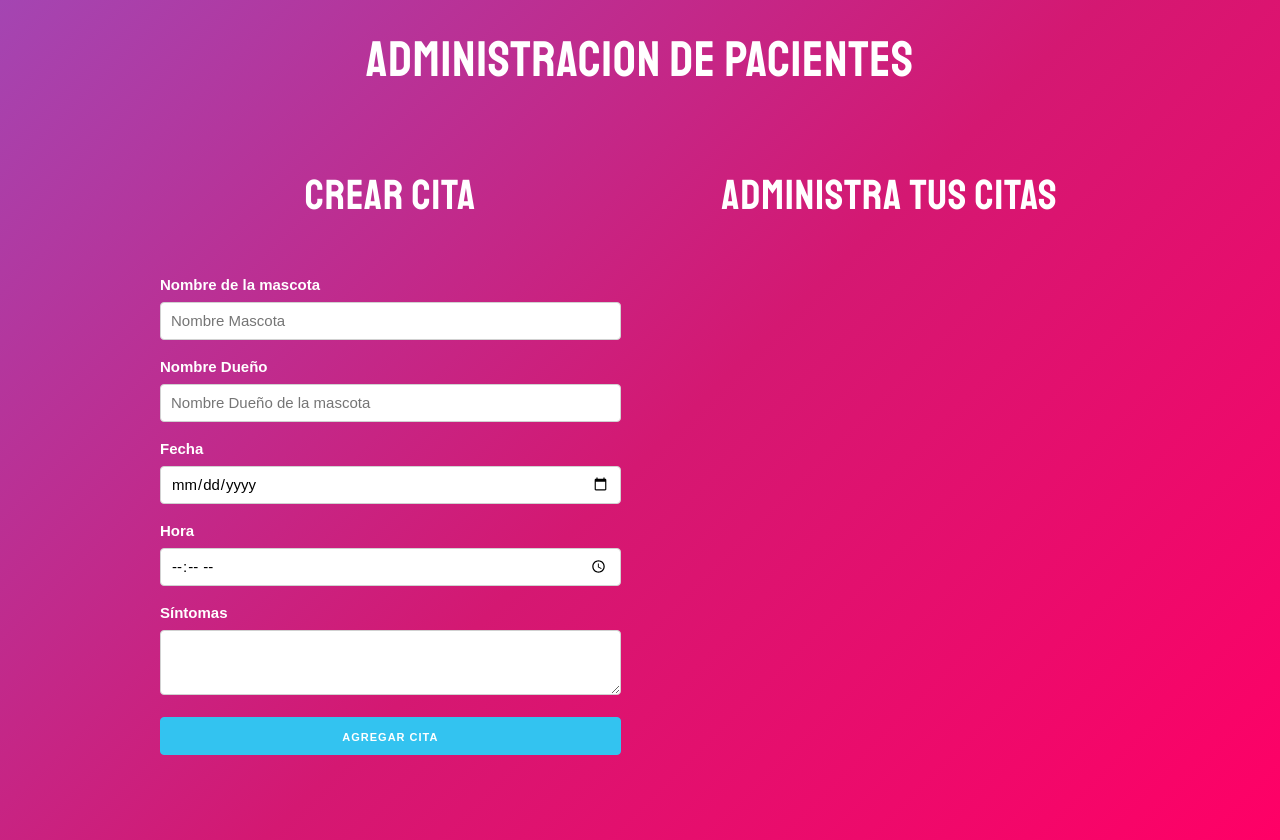
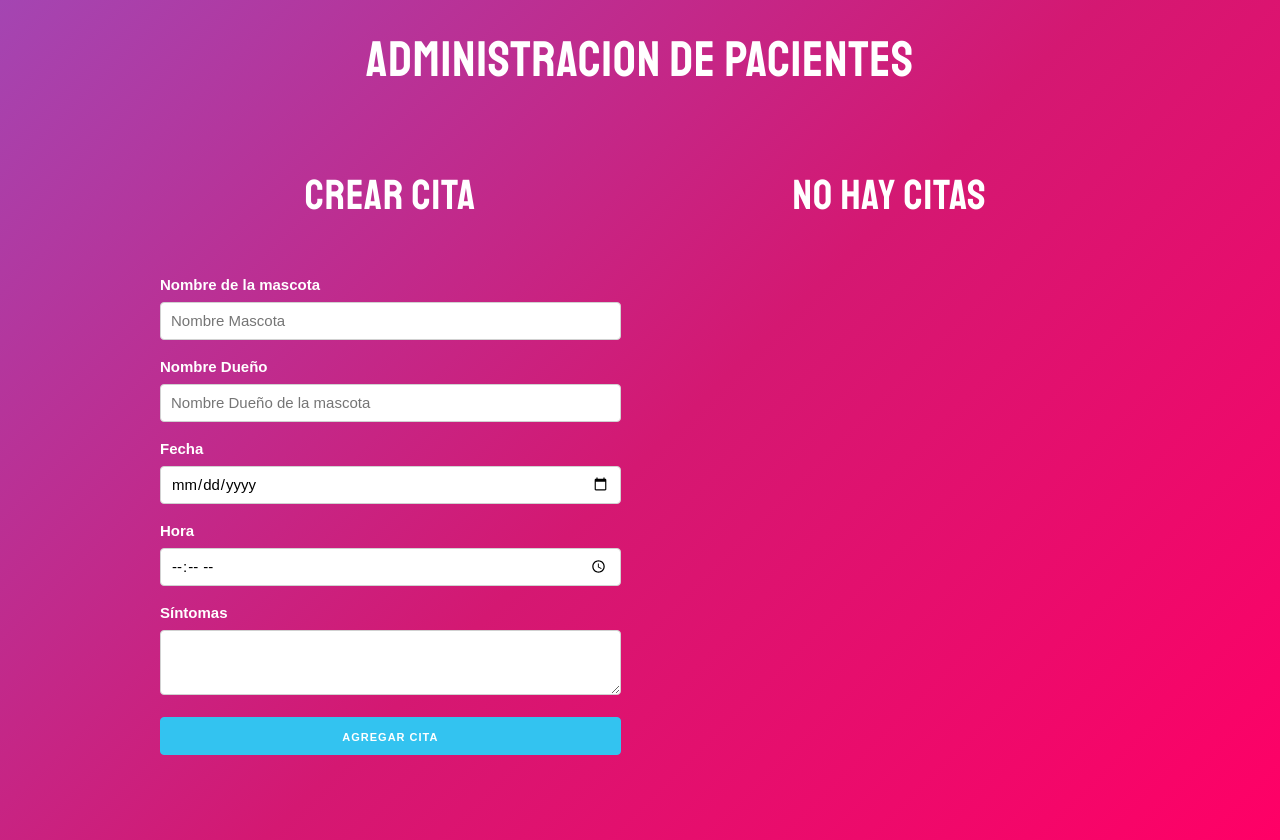
Before and after one commit to zesaru/administradordepacientes, a React (Create React App) app: page / in a window 1280 px wide. Built offline with nearby package versions, Linux system fonts and the light colour scheme.

Commit message:
mensaje condicional

```diff
--- a/src/App.js
+++ b/src/App.js
@@ -16,6 +16,10 @@
     const nuevasCitas = citas.filter(cita => cita.id !== id);
     guardarCitas(nuevasCitas);
   };
+
+  // Mensaje condicional
+  const titulo = citas.length === 0 ? "No hay citas" : "Administra tus Citas";
+
   return (
     <>
       <h1>Administracion de Pacientes</h1>
@@ -25,7 +29,7 @@
             <Formulario crearCita={crearCita} />
           </div>
           <div className="one-half column">
-            <h2>Administra tus citas</h2>
+            <h2>{titulo}</h2>
             {citas.map(cita => (
               <Cita key={cita.id} cita={cita} eliminarCita={eliminarCita} />
             ))}
```
